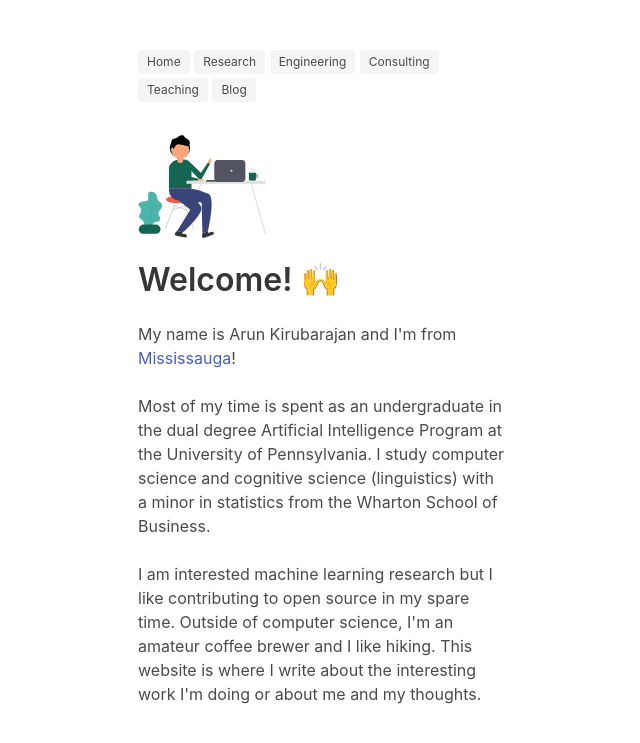
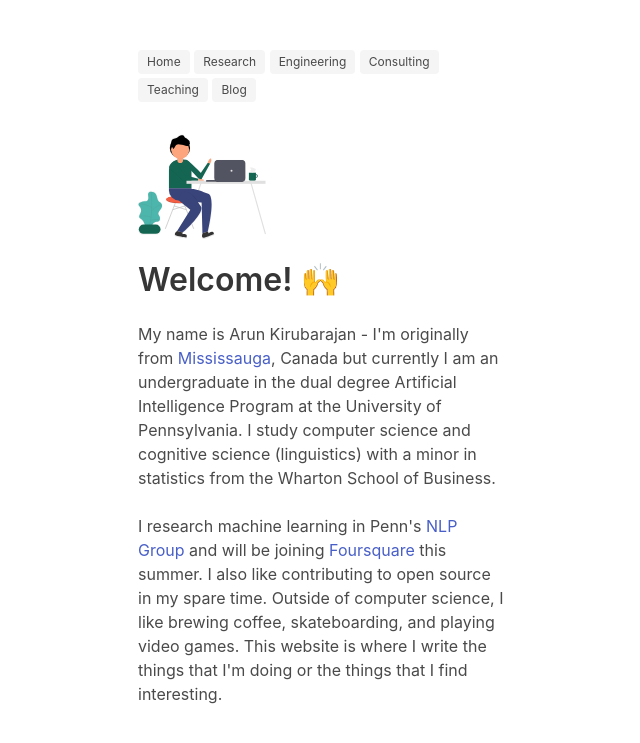
Before and after one commit to kirubarajan/old_site, a Django app: page / in a window 1280 px wide. Shown: the top 743 px of the page, without its empty margins (318-958 px from the left). Run offline with Django 3.2, Linux system fonts and the light colour scheme; some libraries are stand-ins or nearby versions.

Commit message:
Add foursquare

```diff
--- a/about/templates/splash.html
+++ b/about/templates/splash.html
@@ -12,15 +12,13 @@
           </figure>
           <h1 class="title"> Welcome! 🙌 </h1>
           <p>
-            My name is Arun Kirubarajan and I'm from
-            <a href="https://www.google.com/maps/place/Mississauga,+ON,+Canada/@43.5772409,-79.6344308,11z/data=!3m1!4b1!4m5!3m4!1s0x882b469fe76b05b7:0x3146cbed75966db!8m2!3d43.5890452!4d-79.6441198">Mississauga</a>!
+            My name is Arun Kirubarajan - I'm originally from <a href="https://www.google.com/maps/place/Mississauga,+ON,+Canada/@43.5772409,-79.6344308,11z/data=!3m1!4b1!4m5!3m4!1s0x882b469fe76b05b7:0x3146cbed75966db!8m2!3d43.5890452!4d-79.6441198">Mississauga</a>, Canada but currently I am an undergraduate in the dual degree Artificial Intelligence
+            Program at the University of Pennsylvania. I study computer science and cognitive science (linguistics) with a minor in statistics from the Wharton School of Business.<br> <br>
 
-            <br /> <br />
-            Most of my time is spent as an undergraduate in the dual degree Artificial Intelligence
-              Program at the University of Pennsylvania. I study computer science and cognitive science (linguistics) with a minor in statistics from the Wharton School of Business.<br> <br>
-
-             I am interested machine learning research but I like contributing to open source in my spare time. Outside of computer science, I'm an amateur coffee brewer and I like hiking.
-             This website is where I write about the interesting work I'm doing or about me and my thoughts.
+             I research machine learning in Penn's <a href="https://penn-nlp.github.io/">NLP Group</a> and will be joining <a href="https://enterprise.foursquare.com/">Foursquare</a> this summer.
+             I also like contributing to open source in my spare time.
+             Outside of computer science, I like brewing coffee, skateboarding, and playing video games.
+             This website is where I write the things that I'm doing or the things that I find interesting.
           </p>
         </div>
         <div class="column"></div>
```
Also changed, not shown: about/templates/projects.html (+5 -3 lines).
